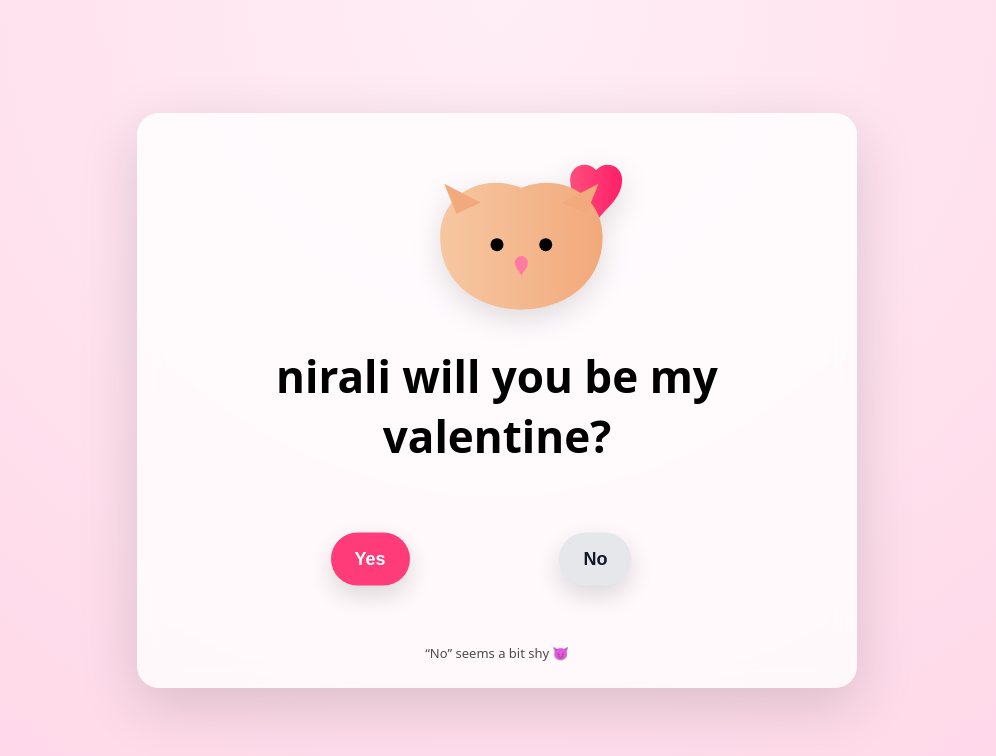
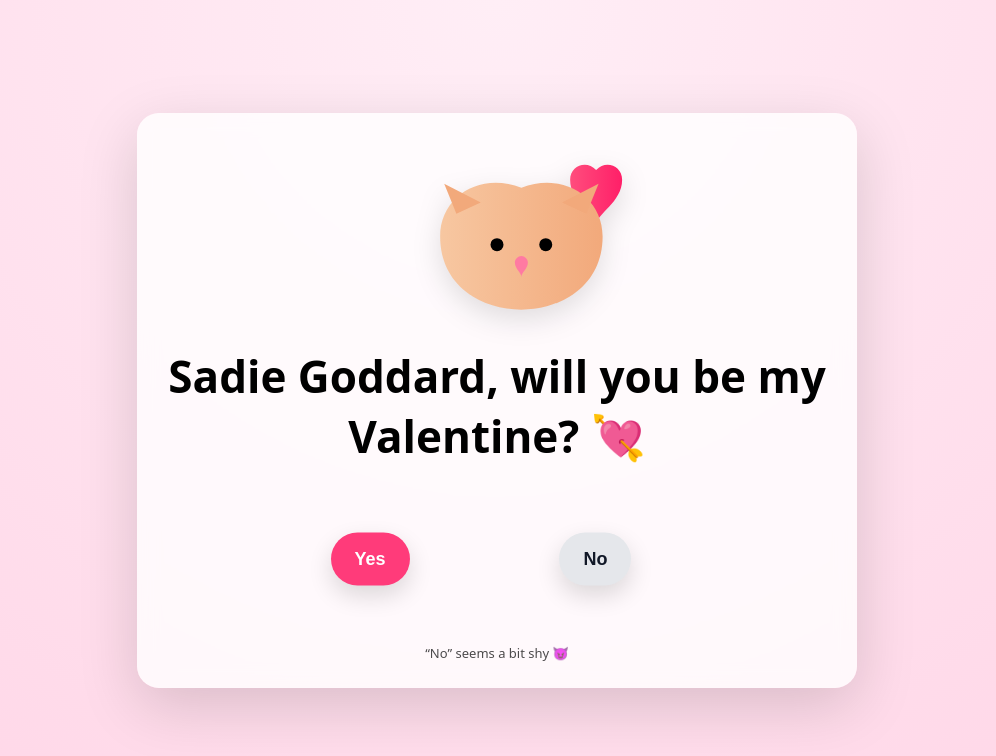
Before and after one commit to guinsood-cell/sadie-valentine, a plain HTML site: page index.html in a window 1280 px wide. Shown: the whole page, without its empty margins (143-1139 px from the left). Drawn offline with nearby package versions, Linux system fonts and the light colour scheme.

Commit message:
Update index.html

```diff
--- a/index.html
+++ b/index.html
@@ -3,8 +3,8 @@
 <head>
   <meta charset="UTF-8" />
   <meta name="viewport" content="width=device-width, initial-scale=1, viewport-fit=cover" />
-  <title><h1>Sadie Goddard, will you be my Valentine? 💘</h1>
-</title>
+ <title>Sadie Goddard, will you be my Valentine? 💘</title>
+
 
   <!-- Confetti library -->
   <script src="https://cdn.jsdelivr.net/npm/canvas-confetti@1.9.3/dist/confetti.browser.min.js"></script>
@@ -172,7 +172,7 @@
             fill="#ff7aa2"/>
     </svg>
 
-    <h1>nirali will you be my valentine?</h1>
+    <h1>Sadie Goddard, will you be my Valentine? 💘</h1>
 
     <section class="button-zone" id="zone">
       <button id="yesBtn">Yes</button>
```
